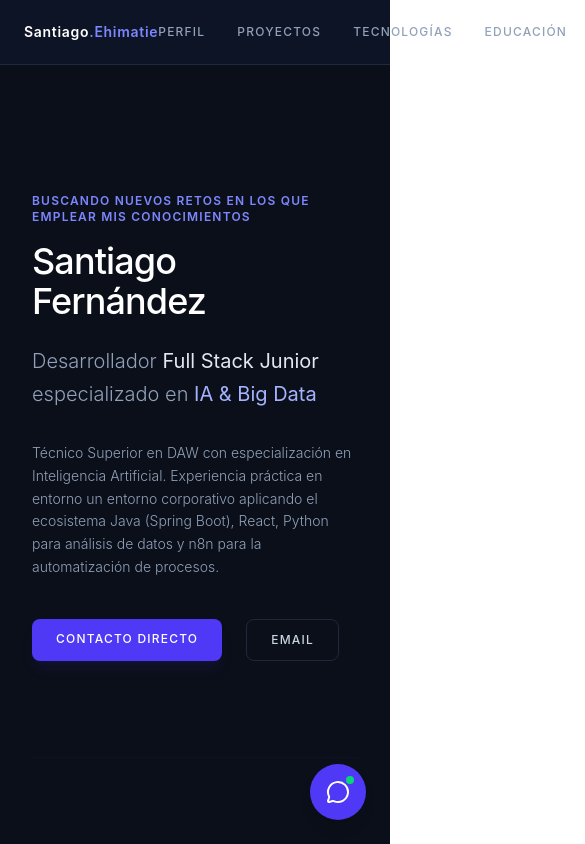
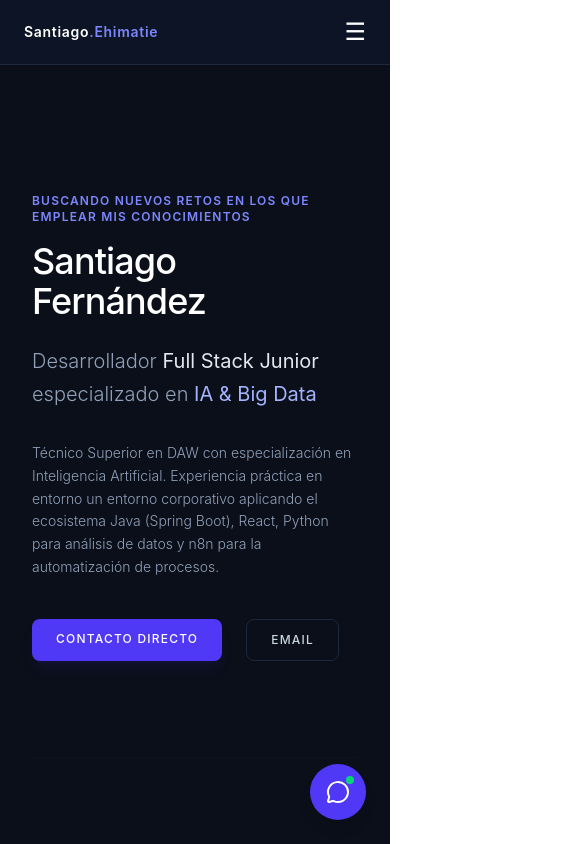
Before and after one commit to sferehi18/portfolio-santiago, a React (Vite) app in the folder santiago-portfolio/: page / in a window 390 px wide. Shown: the top 844 px of the page, 585 px wide, since content can reach past the window. Built offline with nearby package versions, Linux system fonts and the light colour scheme.

Commit message:
NavBar Responsive

```diff
--- a/santiago-portfolio/src/components/NavBar.jsx
+++ b/santiago-portfolio/src/components/NavBar.jsx
@@ -1,8 +1,11 @@
-import React from 'react';
+import React, { useState } from 'react';
 
 export default function NavBar() {
+  const [open, setOpen] = useState(false);
+
   return (
     <nav className="sticky top-0 z-40 w-full border-b border-slate-800 bg-slate-900/70 backdrop-blur-md font-sans">
+
       <div className="mx-auto flex max-w-6xl h-16 items-center justify-between px-6">
 
         {/* Logo */}
@@ -10,32 +13,48 @@ export default function NavBar() {
           Santiago<span className="text-indigo-400">.Ehimatie</span>
         </div>
 
-        {/* Links */}
-        <div className="flex items-center gap-8 text-xs font-medium tracking-widest uppercase text-slate-400">
-          <a href="#perfil" className="transition-colors duration-200 hover:text-white">
-            Perfil
-          </a>
-          <a href="#proyectos" className="transition-colors duration-200 hover:text-white">
-            Proyectos
-          </a>
-          <a href="#competencias" className="transition-colors duration-200 hover:text-white">
-            Tecnologías
-          </a>
-          <a href="#formacion" className="transition-colors duration-200 hover:text-white">
-            Educación
-          </a>
+        {/* Desktop menu */}
+        <div className="hidden md:flex items-center gap-8 text-xs font-medium tracking-widest uppercase text-slate-400">
+          <a href="#perfil" className="hover:text-white">Perfil</a>
+          <a href="#proyectos" className="hover:text-white">Proyectos</a>
+          <a href="#competencias" className="hover:text-white">Tecnologías</a>
+          <a href="#formacion" className="hover:text-white">Educación</a>
 
-          {/* BOTÓN CV */}
           <a
             href="/CV_Santiago_FE.pdf"
             download
-            className="ml-2 bg-indigo-600 hover:bg-indigo-700 text-white px-4 py-2 rounded-lg text-xs font-semibold tracking-widest uppercase shadow-lg shadow-indigo-600/20 transition-all duration-200"
+            className="bg-indigo-600 hover:bg-indigo-700 text-white px-4 py-2 rounded-lg text-xs font-semibold"
+          >
+            CV
+          </a>
+        </div>
+
+        {/* Mobile button */}
+        <button
+          onClick={() => setOpen(!open)}
+          className="md:hidden text-white text-2xl"
+        >
+          ☰
+        </button>
+      </div>
+
+      {/* Mobile menu */}
+      {open && (
+        <div className="md:hidden px-6 pb-4 flex flex-col gap-4 text-xs uppercase tracking-widest text-slate-300 bg-slate-900/90">
+          <a onClick={() => setOpen(false)} href="#perfil">Perfil</a>
+          <a onClick={() => setOpen(false)} href="#proyectos">Proyectos</a>
+          <a onClick={() => setOpen(false)} href="#competencias">Tecnologías</a>
+          <a onClick={() => setOpen(false)} href="#formacion">Educación</a>
+
+          <a
+            href="/CV_Santiago_FE.pdf"
+            download
+            className="bg-indigo-600 text-white px-4 py-2 rounded-lg text-center"
           >
             Descargar CV
           </a>
         </div>
-
-      </div>
+      )}
     </nav>
   );
 }
```
